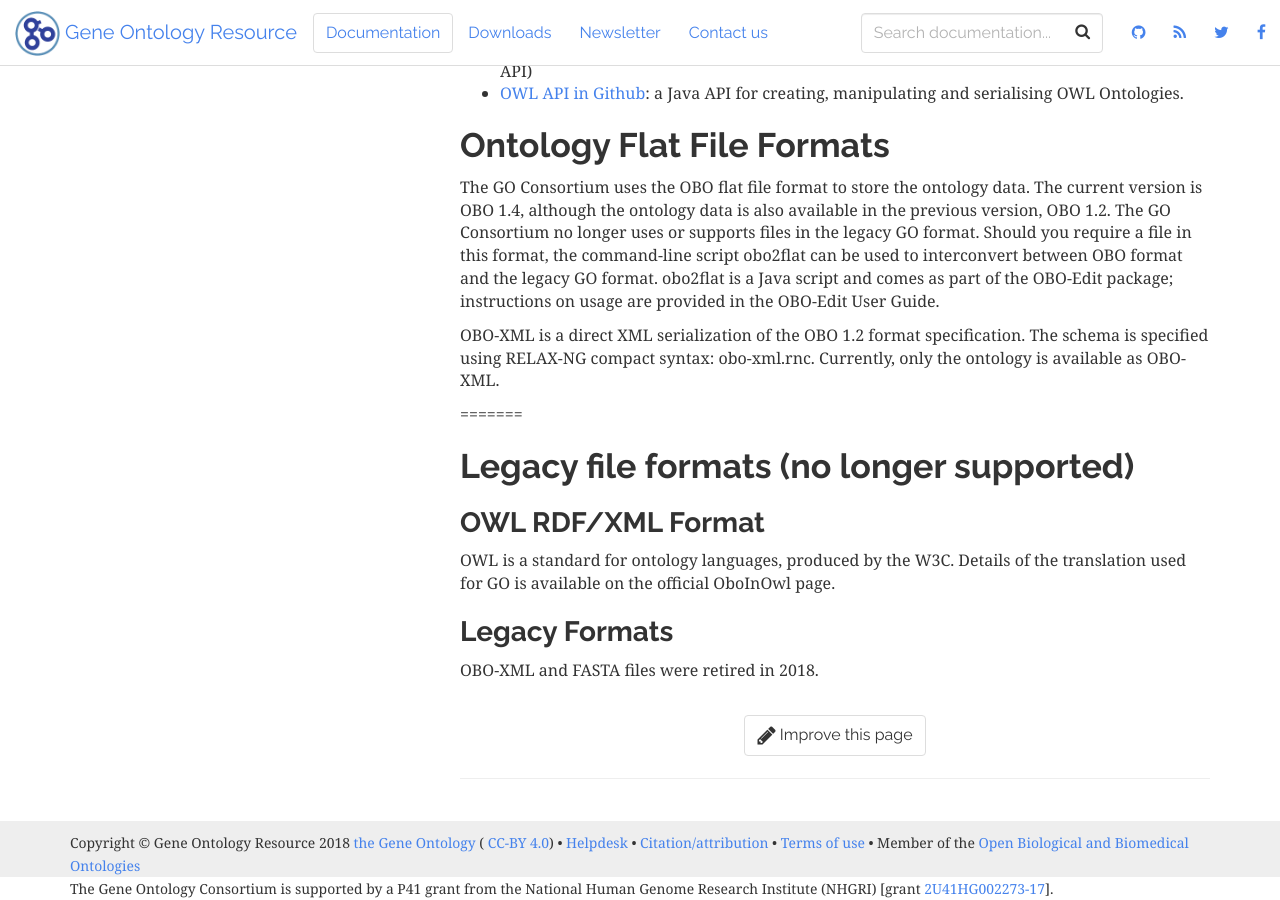
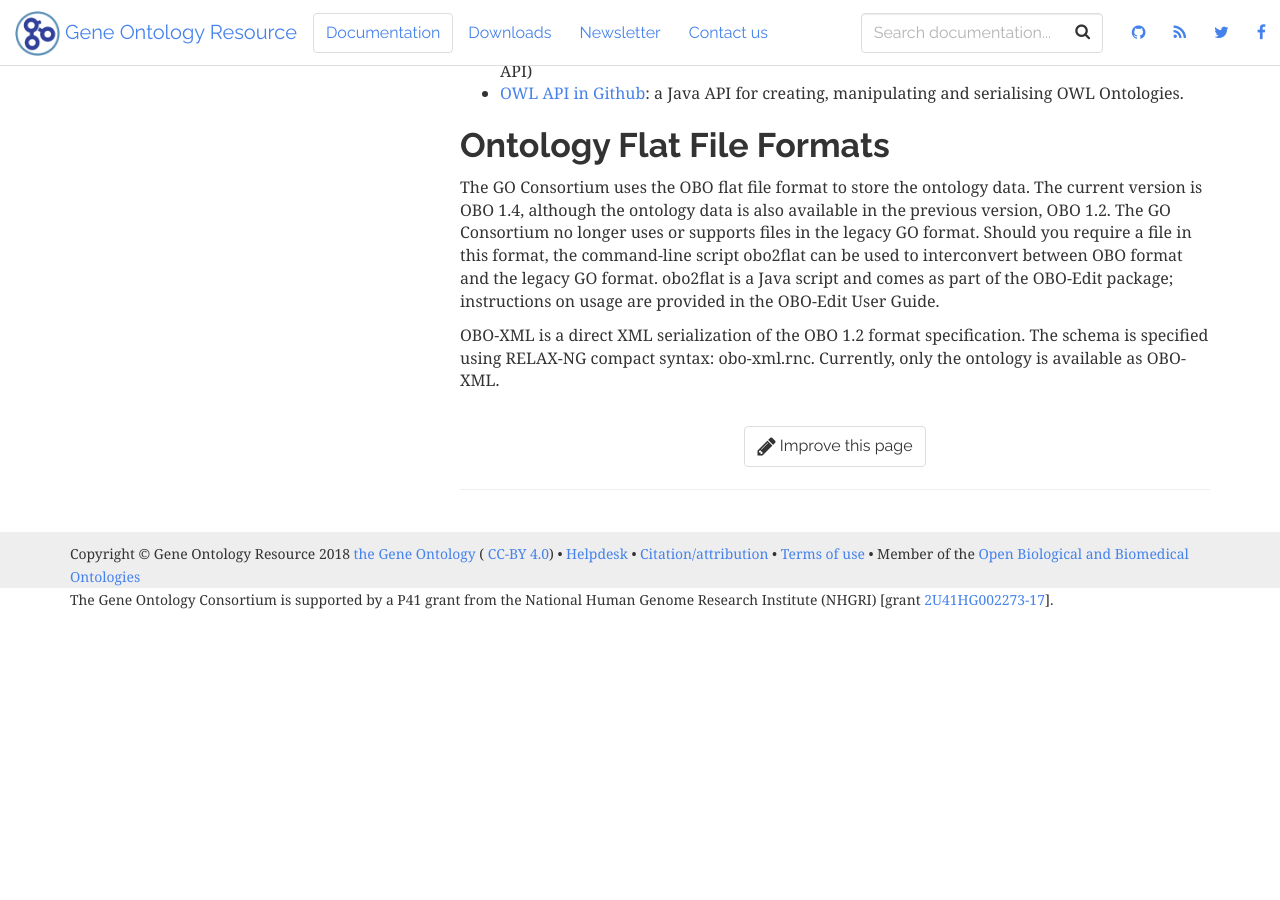
Before and after one commit to geneontology/geneontology.github.io, a Jekyll site: the page built from docs/_docs/go-ontology-file-format-guide.md, in a window 1280 px wide and 900 px high, scrolled down 472 px. Built offline with Jekyll 4.4.1, drawn with Linux system fonts in a browser that asks for light colours; nearby versions of some CDN libraries; after the commit the page ends 1083 px from its top, so only the background shows below that.

Commit message:
Removing legacy section

```diff
--- a/docs/_docs/go-ontology-file-format-guide.md
+++ b/docs/_docs/go-ontology-file-format-guide.md
@@ -27,14 +27,3 @@ OBO is fully supported via the OWL-API.
 The GO Consortium uses the OBO flat file format to store the ontology data. The current version is OBO 1.4, although the ontology data is also available in the previous version, OBO 1.2. The GO Consortium no longer uses or supports files in the legacy GO format. Should you require a file in this format, the command-line script obo2flat can be used to interconvert between OBO format and the legacy GO format. obo2flat is a Java script and comes as part of the OBO-Edit package; instructions on usage are provided in the OBO-Edit User Guide.
 
 OBO-XML is a direct XML serialization of the OBO 1.2 format specification. The schema is specified using RELAX-NG compact syntax: obo-xml.rnc. Currently, only the ontology is available as OBO-XML.
-
-=======
-
-## Legacy file formats (no longer supported)
-
-### OWL RDF/XML Format
-
-OWL is a standard for ontology languages, produced by the W3C. Details of the translation used for GO is available on the official OboInOwl page.
-
-### Legacy Formats
-OBO-XML and FASTA files were retired in 2018.
```
